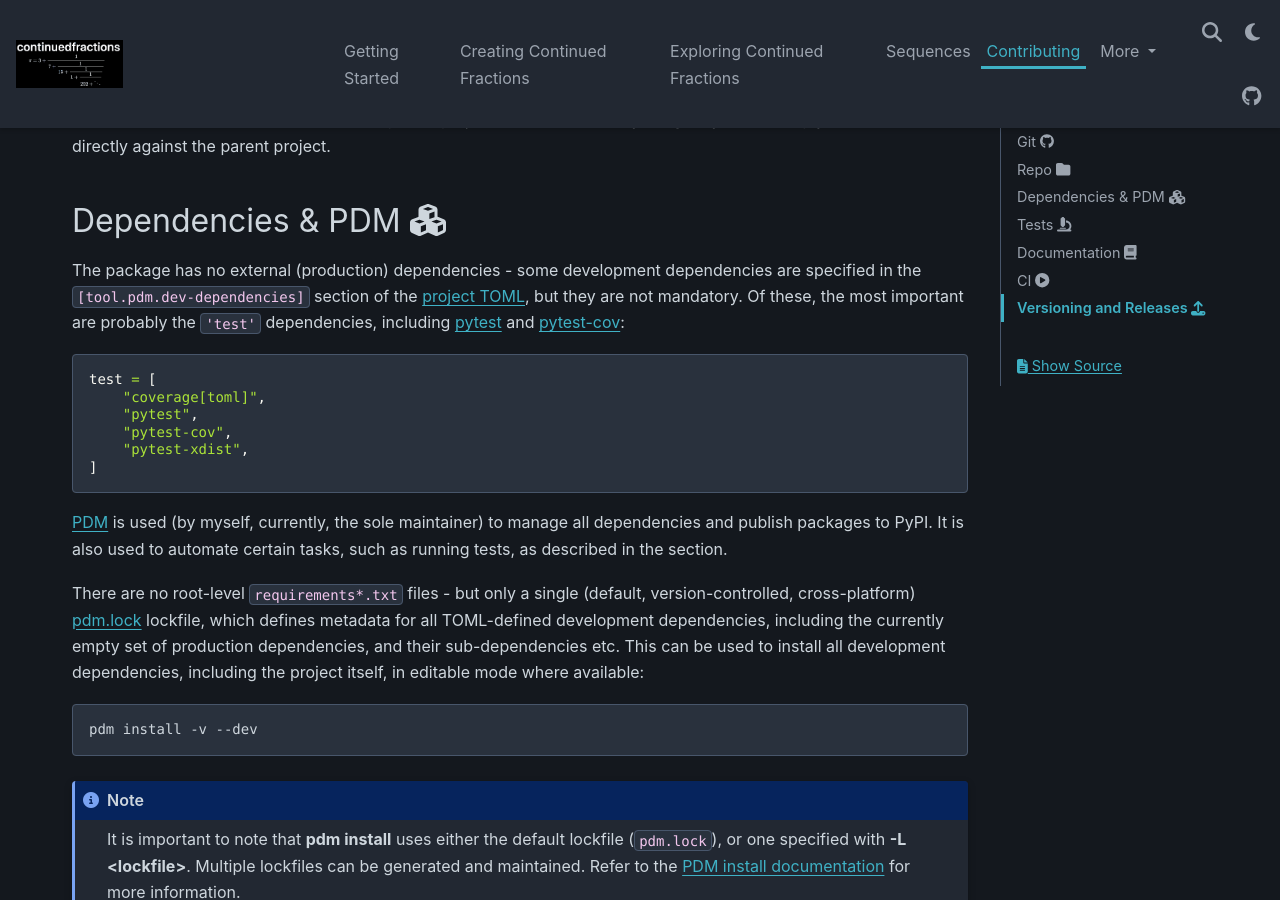
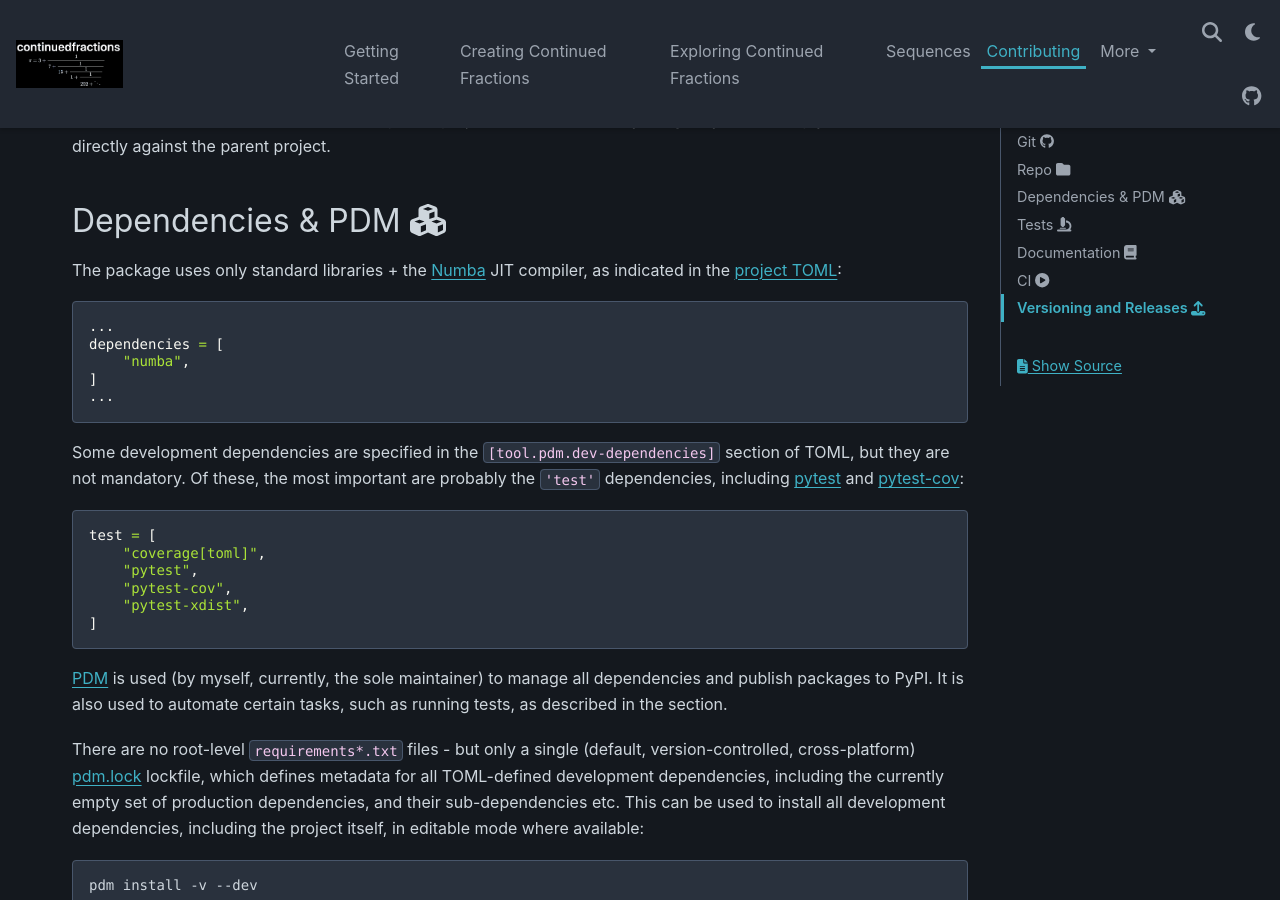
Before and after one commit to sr-murthy/continuedfractions, a Sphinx documentation site: the page built from docs/sources/contributing.rst, in a window 1280 px wide and 900 px high, scrolled down 1097 px. Built offline with Sphinx 7.4.7 and the PyData theme 0.15.4, drawn with Linux system fonts in a browser that asks for light colours; nearby versions of some CDN libraries.

Commit message:
chore(deps): update prod. deps to add `numba` + update PDM lockfile and docs reqs + update docs refs to deps

```diff
--- a/docs/sources/contributing.rst
+++ b/docs/sources/contributing.rst
@@ -57,8 +57,17 @@ You can create additional remotes for the parent project to enable easier syncin
 Dependencies & PDM :fas:`cubes`
 ===============================
 
-The package has no external (production) dependencies - some development dependencies are specified in the
-``[tool.pdm.dev-dependencies]`` section of the `project TOML <https://github.com/sr-murthy/continuedfractions/blob/main/pyproject.toml>`_, but they are not mandatory. Of these, the most important are probably the ``'test'`` dependencies,
+The package uses only standard libraries + the `Numba <https://numba.pydata.org/>`_ JIT compiler, as indicated in the `project TOML <https://github.com/sr-murthy/continuedfractions/blob/main/pyproject.toml>`_:
+
+.. code:: toml
+
+   ...
+   dependencies = [
+       "numba",
+   ]
+   ...
+
+Some development dependencies are specified in the ``[tool.pdm.dev-dependencies]`` section of TOML, but they are not mandatory. Of these, the most important are probably the ``'test'`` dependencies,
 including `pytest <https://docs.pytest.org/en/8.0.x/>`_ and `pytest-cov <https://pytest-cov.readthedocs.io/>`_:
 
 .. code:: toml
--- a/docs/sources/getting-started.rst
+++ b/docs/sources/getting-started.rst
@@ -6,7 +6,7 @@
 Getting Started
 ===============
 
-This is a `PyPI package <https://pypi.org/project/continuedfractions/>`_ which uses only Python standard libraries, and is tested and supported on Python 3.10, 3.11, 3.12 & 3.13 (on the latest **Ubuntu Linux**, **MacOS**, and **Windows** versions), although it should be compatible with earlier Python versions as well.
+This is a `PyPI package <https://pypi.org/project/continuedfractions/>`_ which uses only standard libraries + the `Numba <https://numba.pydata.org/>`_ JIT compiler. It is tested and supported on Python 3.10, 3.11, 3.12 & 3.13 (on the latest **Ubuntu Linux**, **MacOS**, and **Windows** versions), although it should be compatible with earlier Python versions as well.
 
 .. _getting-started.installation:
 
--- a/pyproject.toml
+++ b/pyproject.toml
@@ -26,6 +26,7 @@ requires-python = ">=3.10"
 license = {file = "LICENSE"}
 
 dependencies = [
+    "numba",
 ]
 
 readme = "README.md"
```
Also changed, not shown: CONTRIBUTING.md (+24 -22 lines), docs/requirements.txt (+259 -215 lines), 1 other file.
